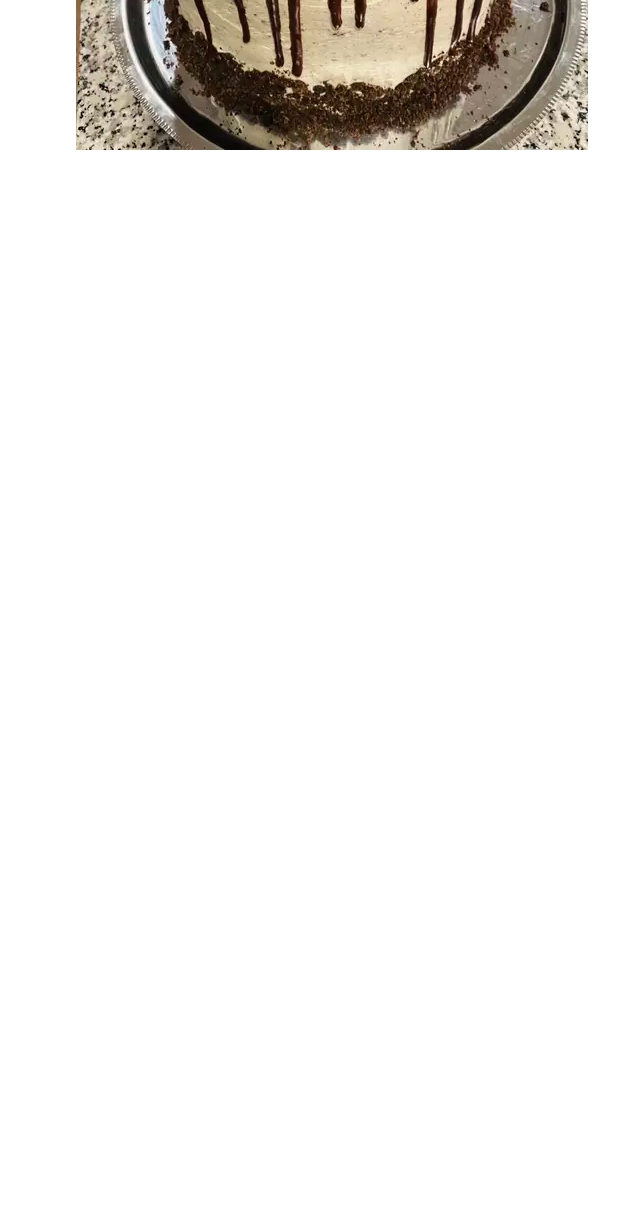
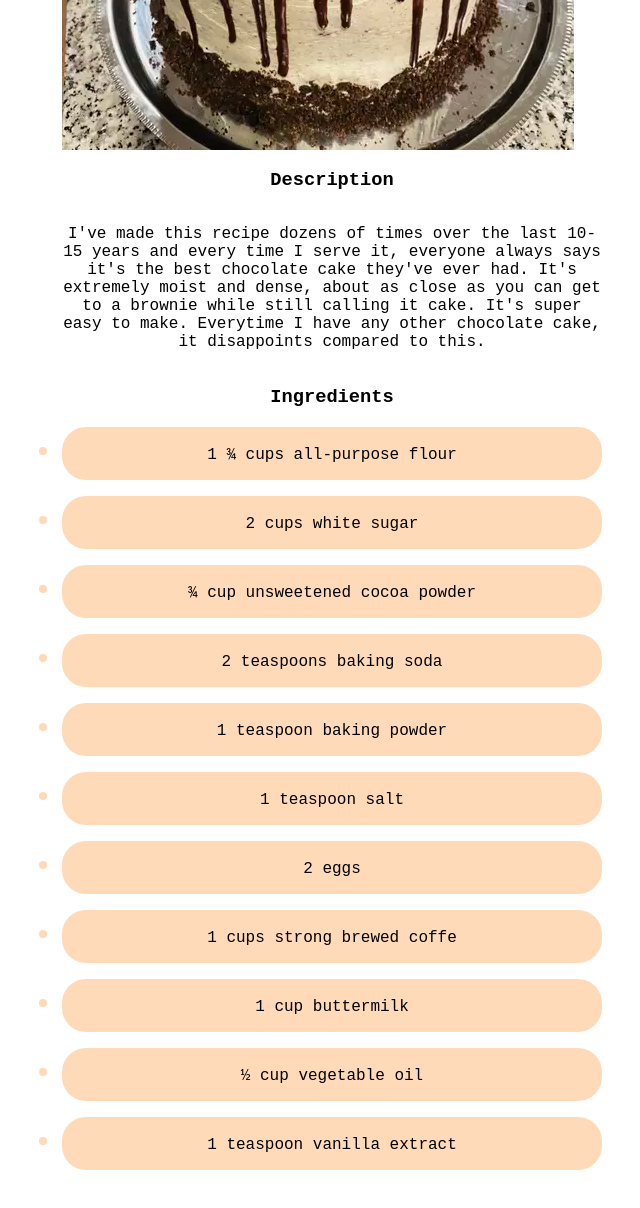
Before and after one commit to varma-cepahs/the-odin-recipes, a plain HTML site: page recipes/chocolate-cake.html in a window 1280 px wide. Shown: the part 500-1708 px from the top of the page, without its empty margins (308-948 px from the left). Before the commit the page ends 800 px from the top, so only its background shows below. Drawn offline with Linux system fonts and the light colour scheme.

Commit message:
Added some styling to the unordered list

```diff
--- a/recipes/chocolate-cake.html
+++ b/recipes/chocolate-cake.html
@@ -11,6 +11,24 @@
     <div class="entire-body">
         <h1>Black Magic Chocolate Cake</h1>
         <img src="/images/black-magic.png" alt="cake">
+        <h3>Description</h3>
+        <p class="p-style">
+            I've made this recipe dozens of times over the last 10-15 years and every time I serve it, everyone always says it's the best chocolate cake they've ever had. It's extremely moist and dense, about as close as you can get to a brownie while still calling it cake. It's super easy to make. Everytime I have any other chocolate cake, it disappoints compared to this.
+        </p>
+        <h3>Ingredients</h3>
+        <ul>
+            <li>1 ¾ cups all-purpose flour</li>
+            <li>2 cups white sugar</li>
+            <li>¾ cup unsweetened cocoa powder</li>
+            <li>2 teaspoons baking soda</li>
+            <li>1 teaspoon baking powder</li>
+            <li>1 teaspoon salt</li>
+            <li>2 eggs</li>
+            <li>1 cups strong brewed coffe</li>
+            <li>1 cup buttermilk</li>
+            <li>½ cup vegetable oil</li>
+            <li>1 teaspoon vanilla extract</li>
+        </ul>
     </div>
 </body>
 </html>
--- a/style.css
+++ b/style.css
@@ -1,5 +1,6 @@
 *{
     text-align: center;
+    box-sizing: border-box;
 }
 
 .entire-body{
@@ -7,4 +8,32 @@
     width: 640px;
     padding: 50px;
     font-family: 'Courier New', Courier, monospace;
+    display: grid;
 }
+
+.p-syle{
+
+}
+
+ul {
+	padding: 0;
+	margin: 0;
+	max-width: 700px;
+	position: relative;
+}
+
+li {
+	padding: 0.5rem 1.5rem 1rem;
+	border-radius: 1.5rem;
+	background: peachpuff;
+}
+
+li + li {
+	margin-top: 1rem;
+}
+
+::marker {
+	font-weight: 600;
+	color: peachpuff;
+	font-size: 1.8rem;
+}
```
